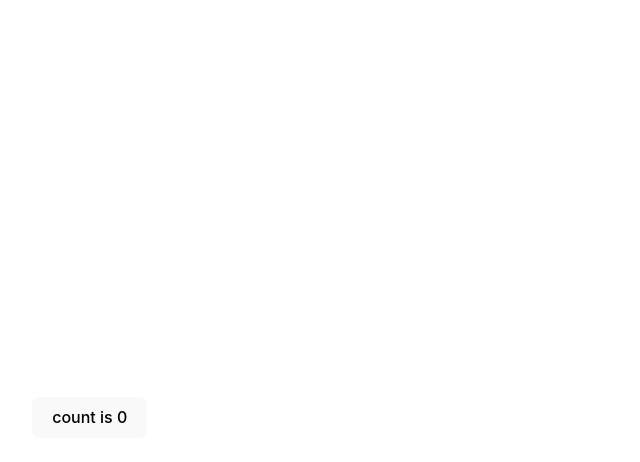
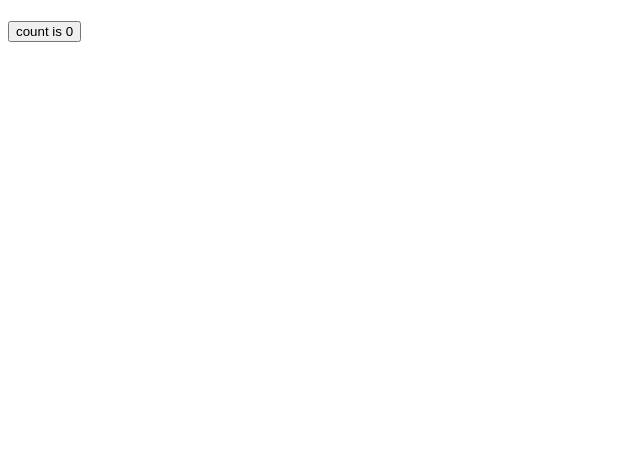
Before and after one commit to khipu-app/frontend, a Vue app: page / in a window 1280 px wide. Shown: the top 462 px of the page, without its empty margins (0-640 px from the left). Built offline with nearby package versions, Linux system fonts and the light colour scheme.

Commit message:
Переносит стили в ассеты и удаляет базовые

```diff
--- a/src/main.js
+++ b/src/main.js
@@ -1,6 +1,6 @@
 import { createApp } from 'vue'
 
-import './style.css'
+import './assets/styles/index.css'
 import App from './App.vue'
 import router from './router'
 import stateManager from './state-manager'
--- a/src/style.css
+++ /dev/null
@@ -1,89 +0,0 @@
-:root {
-  font-family: Inter, system-ui, Avenir, Helvetica, Arial, sans-serif;
-  line-height: 1.5;
-  font-weight: 400;
-
-  color-scheme: light dark;
-  color: rgba(255, 255, 255, 0.87);
-  background-color: #242424;
-
-  font-synthesis: none;
-  text-rendering: optimizeLegibility;
-  -webkit-font-smoothing: antialiased;
-  -moz-osx-font-smoothing: grayscale;
-  -webkit-text-size-adjust: 100%;
-}
-
-a {
-  font-weight: 500;
-  color: #646cff;
-  text-decoration: inherit;
-}
-a:hover {
-  color: #535bf2;
-}
-
-a {
-  font-weight: 500;
-  color: #646cff;
-  text-decoration: inherit;
-}
-a:hover {
-  color: #535bf2;
-}
-
-body {
-  margin: 0;
-  display: flex;
-  place-items: center;
-  min-width: 320px;
-  min-height: 100vh;
-}
-
-h1 {
-  font-size: 3.2em;
-  line-height: 1.1;
-}
-
-button {
-  border-radius: 8px;
-  border: 1px solid transparent;
-  padding: 0.6em 1.2em;
-  font-size: 1em;
-  font-weight: 500;
-  font-family: inherit;
-  background-color: #1a1a1a;
-  cursor: pointer;
-  transition: border-color 0.25s;
-}
-button:hover {
-  border-color: #646cff;
-}
-button:focus,
-button:focus-visible {
-  outline: 4px auto -webkit-focus-ring-color;
-}
-
-.card {
-  padding: 2em;
-}
-
-#app {
-  max-width: 1280px;
-  margin: 0 auto;
-  padding: 2rem;
-  text-align: center;
-}
-
-@media (prefers-color-scheme: light) {
-  :root {
-    color: #213547;
-    background-color: #ffffff;
-  }
-  a:hover {
-    color: #747bff;
-  }
-  button {
-    background-color: #f9f9f9;
-  }
-}
```
Also changed, not shown: src/assets/styles/index.css (added).
